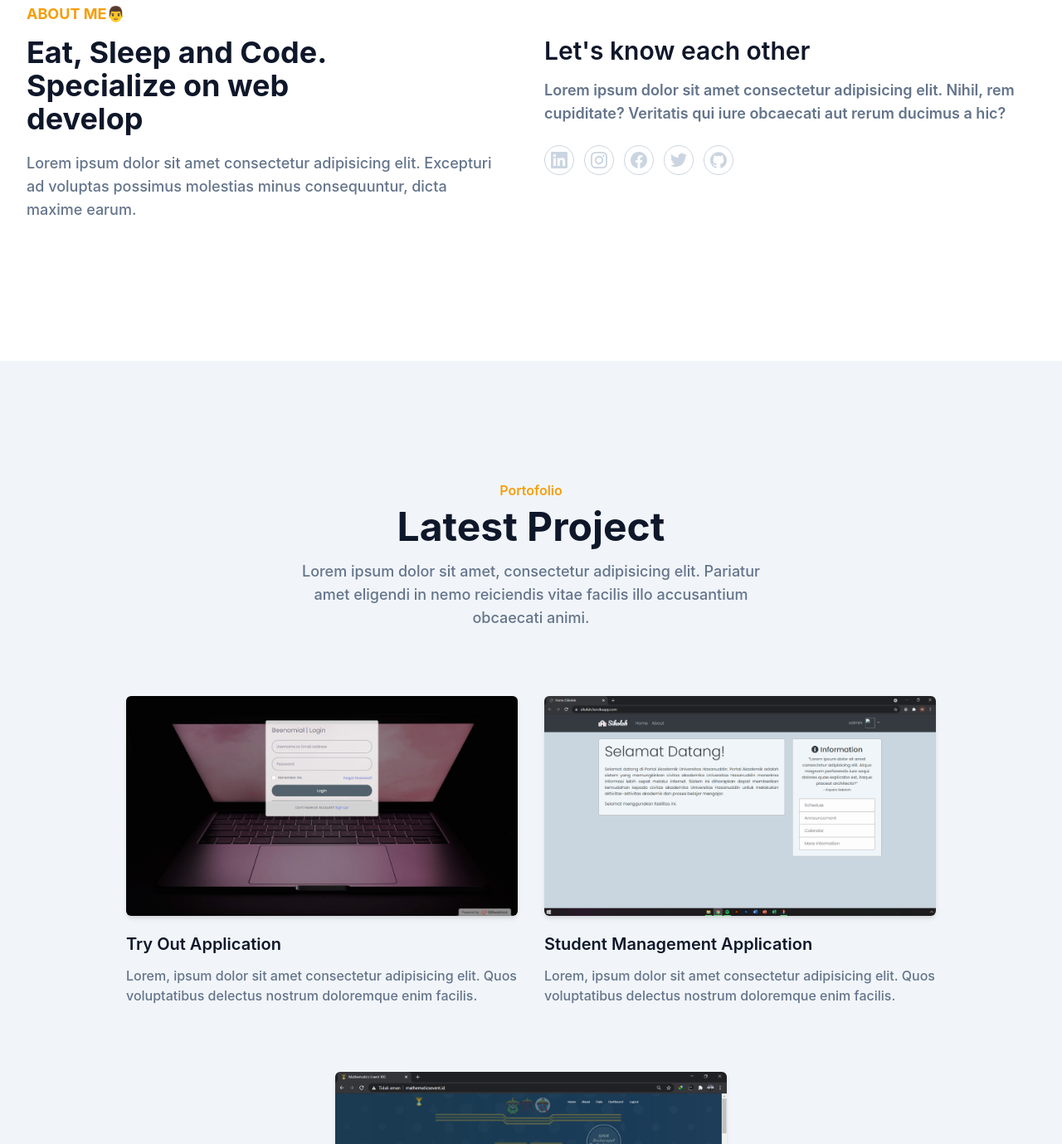
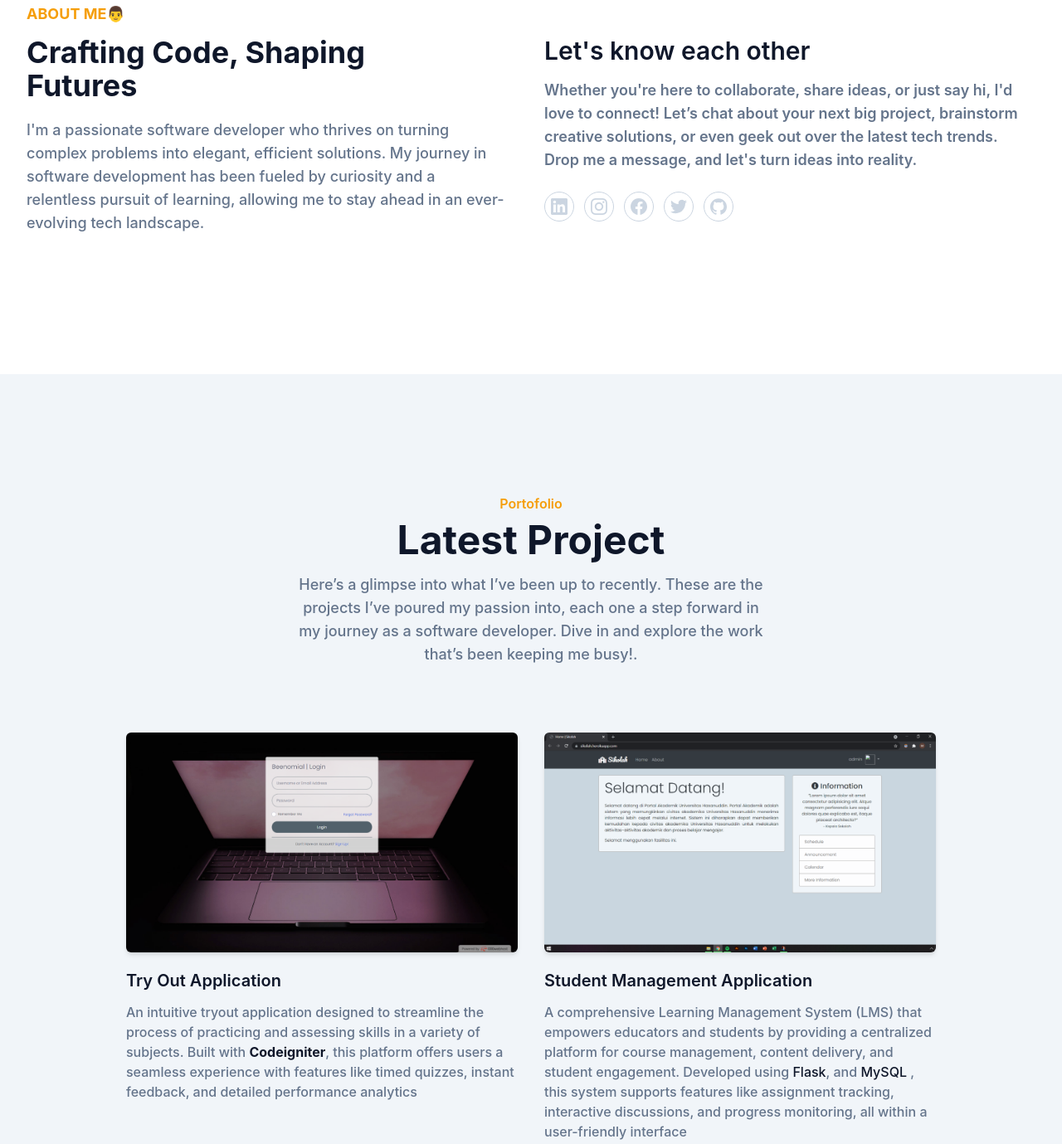
Before and after one commit to rizqul/rizqul.github.io, a plain HTML site: page index.html in a window 1280 px wide. Shown: the part 928-2307 px from the top of the page at 83% size. Drawn offline with Linux system fonts and the light colour scheme.

Commit message:
fill some description

```diff
--- a/index.html
+++ b/index.html
@@ -70,20 +70,6 @@
                     >Clients</a
                   >
                 </li>
-                <li class="group">
-                  <a
-                    href="#blog"
-                    class="text-base text-dark py-2 mx-8 flex group-hover:text-primary"
-                    >Blog</a
-                  >
-                </li>
-                <li class="group">
-                  <a
-                    href="#contact"
-                    class="text-base text-dark py-2 mx-8 flex group-hover:text-primary"
-                    >Contact</a
-                  >
-                </li>
               </ul>
             </nav>
           </div>
@@ -108,7 +94,7 @@
             </h2>
             <p class="font-medium text-secondary mb-10 leading-relaxed">
               Just began adventure in the world of
-              <span class="text-dark font-bold">Web Developer</span>
+              <span class="text-dark font-bold">Software Developer</span>
             </p>
             <a
               href="#"
@@ -155,12 +141,14 @@
               About Me👨
             </h4>
             <h2 class="font-bold text-dark text-3xl mb-5 max-w-md lg:text-4xl">
-              Eat, Sleep and Code. Specialize on web develop
+              Crafting Code, Shaping Futures
             </h2>
             <p class="font-medium text-base text-secondary max-w-xl lg:text-lg">
-              Lorem ipsum dolor sit amet consectetur adipisicing elit. Excepturi
-              ad voluptas possimus molestias minus consequuntur, dicta maxime
-              earum.
+              I'm a passionate software developer who thrives on turning complex
+              problems into elegant, efficient solutions. My journey in software
+              development has been fueled by curiosity and a relentless pursuit
+              of learning, allowing me to stay ahead in an ever-evolving tech
+              landscape.
             </p>
           </div>
           <div class="w-full px-4 lg:w-1/2">
@@ -170,9 +158,10 @@
               Let's know each other
             </h3>
             <p class="font-semibold text-base text-secondary mb-6 lg:text-lg">
-              Lorem ipsum dolor sit amet consectetur adipisicing elit. Nihil,
-              rem cupiditate? Veritatis qui iure obcaecati aut rerum ducimus a
-              hic?
+              Whether you're here to collaborate, share ideas, or just say hi,
+              I'd love to connect! Let’s chat about your next big project,
+              brainstorm creative solutions, or even geek out over the latest
+              tech trends. Drop me a message, and let's turn ideas into reality.
             </p>
             <div class="flex items-center">
               <!-- LinkedIn -->
@@ -289,9 +278,10 @@
               Latest Project
             </h2>
             <p class="font-medium text-md text-secondary md:text-lg">
-              Lorem ipsum dolor sit amet, consectetur adipisicing elit. Pariatur
-              amet eligendi in nemo reiciendis vitae facilis illo accusantium
-              obcaecati animi.
+              Here’s a glimpse into what I’ve been up to recently. These are the
+              projects I’ve poured my passion into, each one a step forward in
+              my journey as a software developer. Dive in and explore the work
+              that’s been keeping me busy!.
             </p>
           </div>
         </div>
@@ -311,8 +301,12 @@
               Try Out Application
             </h3>
             <p class="font-medium text-base text-secondary">
-              Lorem, ipsum dolor sit amet consectetur adipisicing elit. Quos
-              voluptatibus delectus nostrum doloremque enim facilis.
+              An intuitive tryout application designed to streamline the process
+              of practicing and assessing skills in a variety of subjects. Built
+              with <span class="text-dark font-bold">Codeigniter</span>, this
+              platform offers users a seamless experience with features like
+              timed quizzes, instant feedback, and detailed performance
+              analytics
             </p>
           </div>
           <div class="mb-12 p-4 md:w-1/2">
@@ -327,8 +321,13 @@
               Student Management Application
             </h3>
             <p class="font-medium text-base text-secondary">
-              Lorem, ipsum dolor sit amet consectetur adipisicing elit. Quos
-              voluptatibus delectus nostrum doloremque enim facilis.
+              A comprehensive Learning Management System (LMS) that empowers
+              educators and students by providing a centralized platform for
+              course management, content delivery, and student engagement.
+              Developed using <span class="text-dark">Flask</span>, and
+              <span class="text-dark">MySQL</span> , this system supports
+              features like assignment tracking, interactive discussions, and
+              progress monitoring, all within a user-friendly interface
             </p>
           </div>
           <div class="mb-12 p-4 md:w-1/2">
@@ -343,8 +342,11 @@
               Mathematics Event XXII Application
             </h3>
             <p class="font-medium text-base text-secondary">
-              Lorem, ipsum dolor sit amet consectetur adipisicing elit. Quos
-              voluptatibus delectus nostrum doloremque enim facilis.
+              A dynamic competition application with variety of game stages,
+              allowing users to participate in multiple challenges. Built with
+              <span class="text-dark">Django</span>, this platform offers,
+              stage-specific scoring, and a seamless user experience for both
+              participants and organizers.
             </p>
           </div>
         </div>
@@ -364,9 +366,12 @@
               Our partner
             </h2>
             <p class="font-medium text-md text-secondary md:text-lg">
-              Lorem ipsum dolor sit amet, consectetur adipisicing elit. Pariatur
-              amet eligendi in nemo reiciendis vitae facilis illo accusantium
-              obcaecati animi.
+              This space is reserved for future collaborations with
+              forward-thinking clients and partners. While I’m just getting
+              started, I’m excited to work with individuals and organizations
+              who are ready to innovate and create impactful solutions together.
+              Your project could be the next big thing showcased here—let’s
+              build something amazing!
             </p>
           </div>
         </div>
```
Also changed, not shown: dist/output.css, 1 other file.
